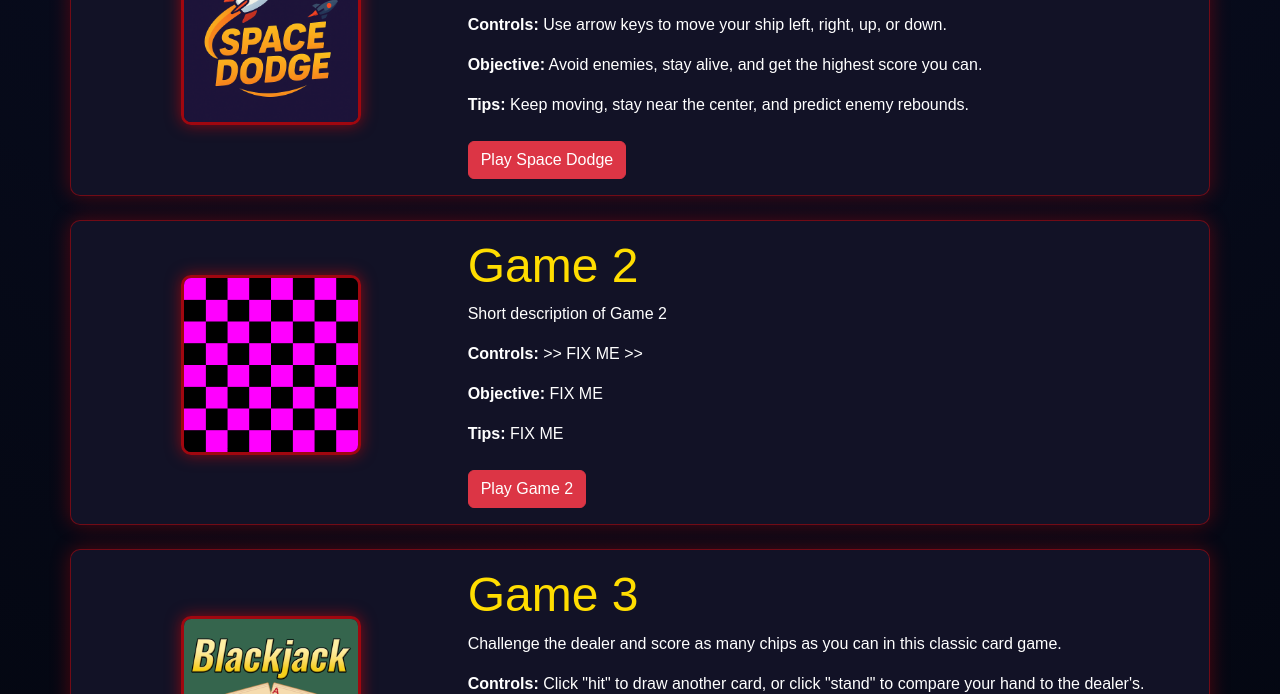
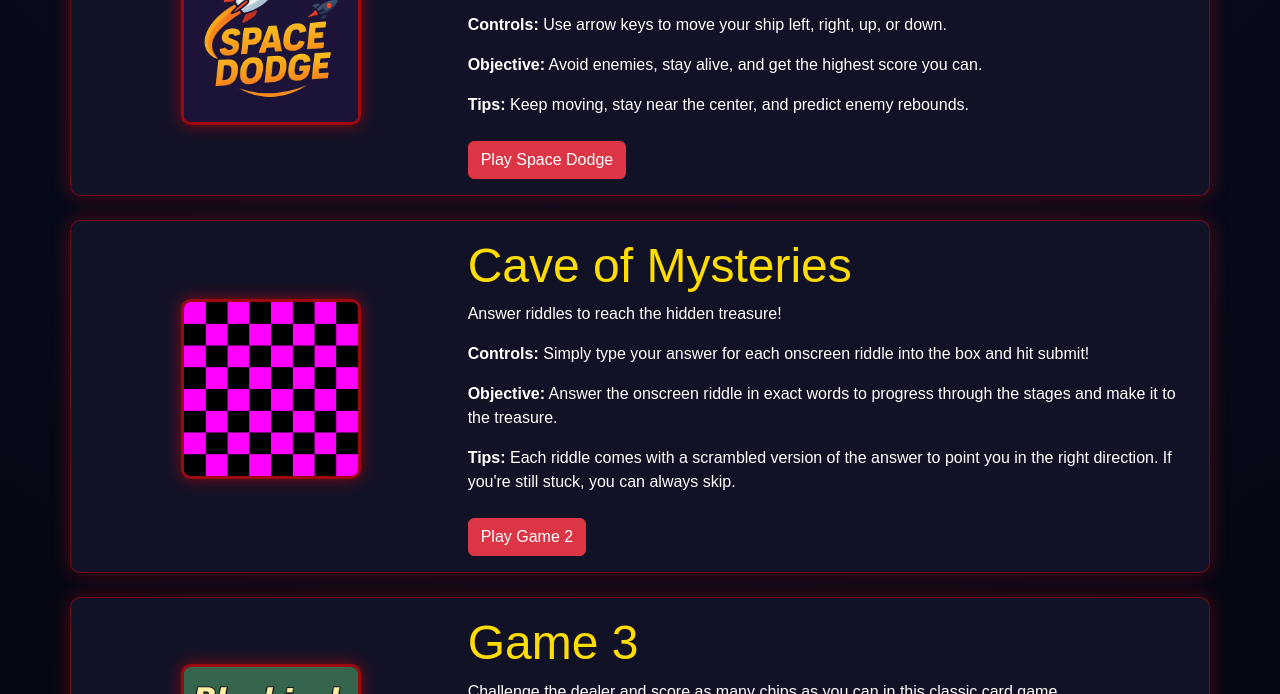
Before and after one commit to CS272-F25/p14, a plain HTML site: page howToPlay.html in a window 1280 px wide. Shown: the part 599-1293 px from the top of the page. Drawn offline with nearby package versions, Linux system fonts and the light colour scheme; a web font is replaced by a local one.

Commit message:
updated game2 info

```diff
--- a/howToPlay.html
+++ b/howToPlay.html
@@ -55,11 +55,11 @@
             <img src="images/placeholder.png" class="howto-img" alt="Game 2">
         </div>
         <div class="col-md-8">
-            <h2>Game 2</h2>
-            <p>Short description of Game 2</p>
-            <p><strong>Controls:</strong> >> FIX ME >></p>
-            <p><strong>Objective:</strong>  FIX ME</p>
-            <p><strong>Tips:</strong>  FIX ME</p>
+            <h2>Cave of Mysteries</h2>
+            <p>Answer riddles to reach the hidden treasure!</p>
+            <p><strong>Controls:</strong> Simply type your answer for each onscreen riddle into the box and hit submit!</p>
+            <p><strong>Objective:</strong>  Answer the onscreen riddle in exact words to progress through the stages and make it to the treasure.</p>
+            <p><strong>Tips:</strong>  Each riddle comes with a scrambled version of the answer to point you in the right direction. If you're still stuck, you can always skip.</p>
             <a href="game2.html" class="btn btn-danger mt-2">Play Game 2</a>
         </div>
     </div>
```
Also changed, not shown: games.html (+1 -1 lines).
